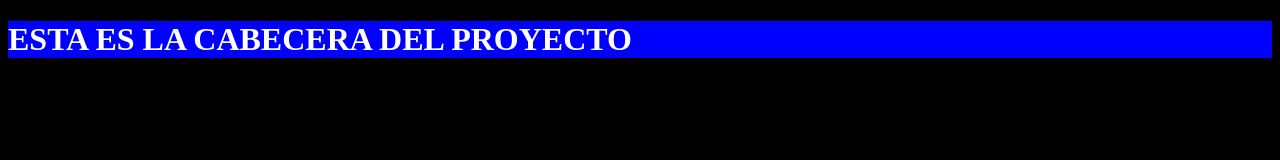
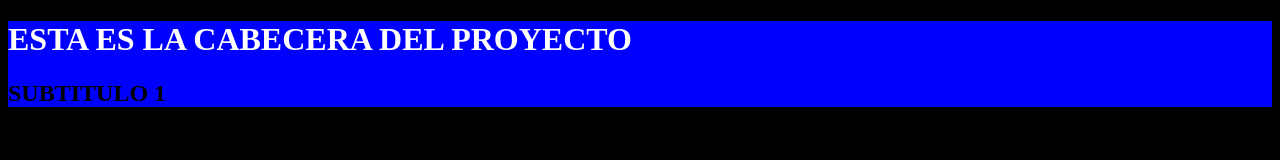
Before and after one commit to EnriqueElpro/web, a plain HTML site: page index.html in a window 1280 px wide. Drawn offline with nearby package versions, Linux system fonts and the light colour scheme.

Commit message:
Update index.html

```diff
--- a/index.html
+++ b/index.html
@@ -15,6 +15,7 @@
 
 <header>
     <h1>ESTA ES LA CABECERA DEL PROYECTO</h1>
+    <h2>SUBTITULO 1</h2>
 </header>
 
     <script src="https://cdn.jsdelivr.net/npm/swiper/swiper-bundle.min.js"></script>
```
